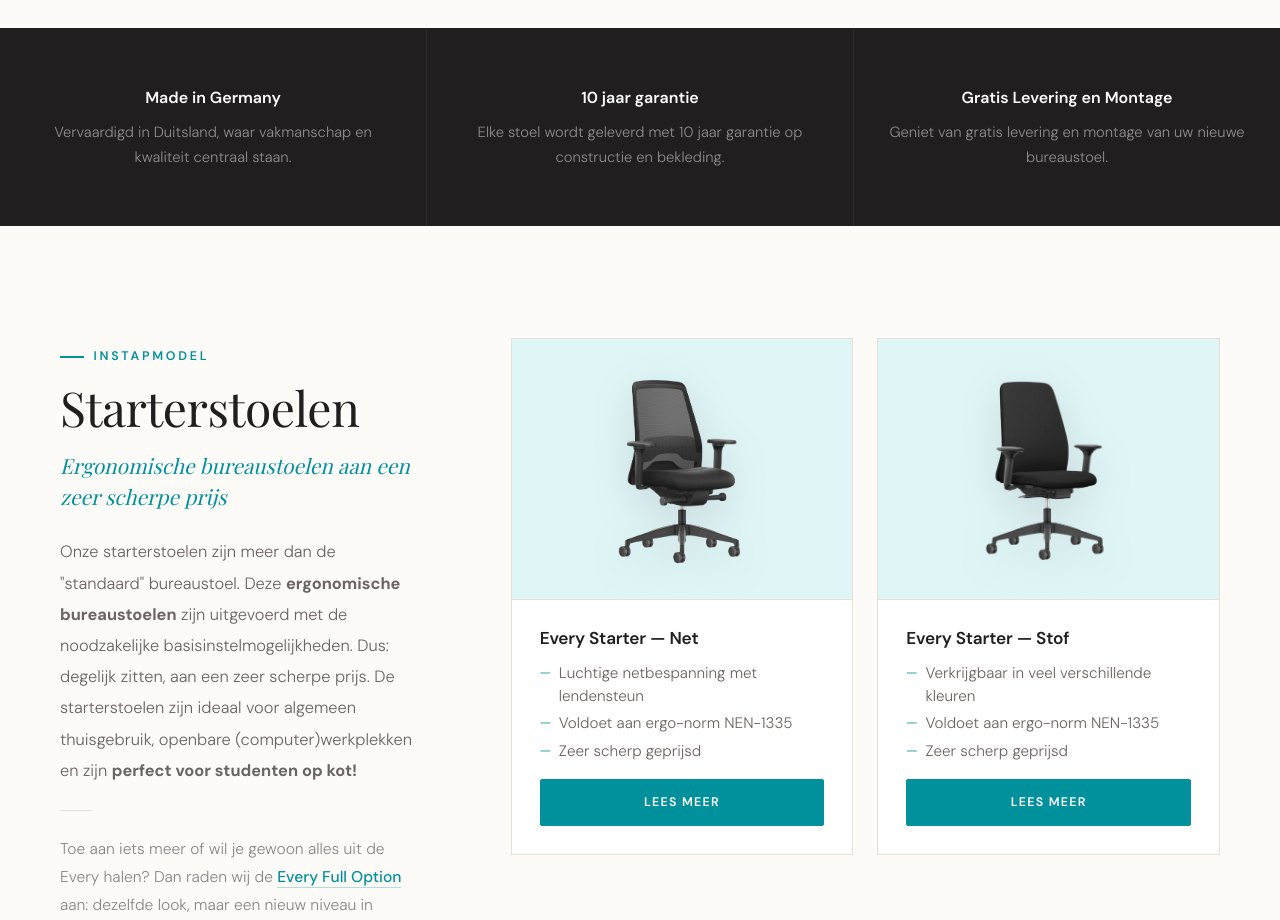
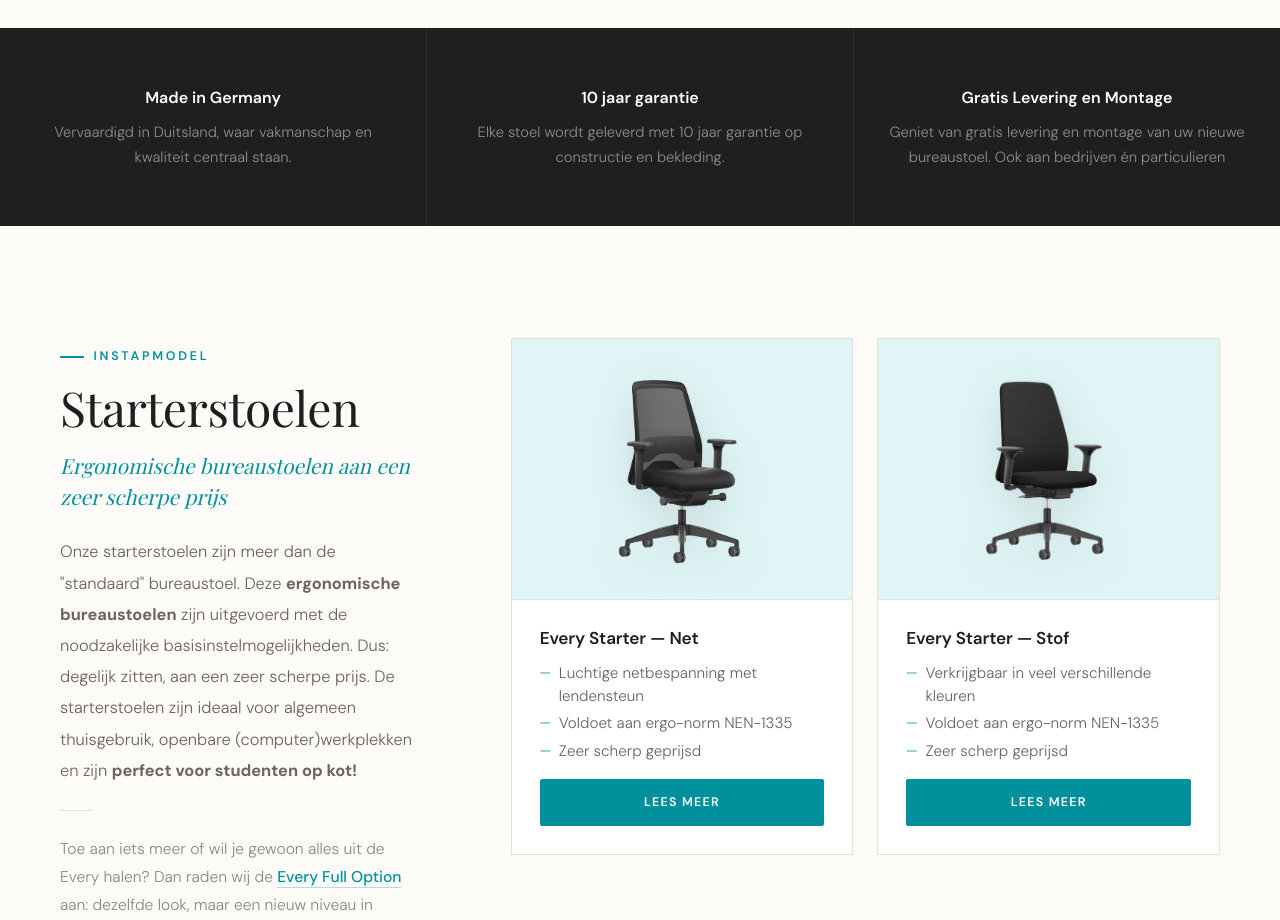
Before and after one commit to spkSumon/sf, a plain HTML site: page index.html in a window 1280 px wide. Shown: the part 3060-3980 px from the top of the page. Drawn offline with nearby package versions, Linux system fonts and the light colour scheme; a web font is replaced by a local one.

Commit message:
Update index.html

```diff
--- a/index.html
+++ b/index.html
@@ -180,7 +180,7 @@
 </div>
 <div class="usp-item">
 <h3 class="usp-title">Gratis Levering en Montage</h3>
-<p>Geniet van gratis levering en montage van uw nieuwe bureaustoel.</p>
+<p>Geniet van gratis levering en montage van uw nieuwe bureaustoel. Ook aan bedrijven én particulieren</p>
 </div>
 </section>
 <!-- ── STARTERSTOELEN ── -->
```
